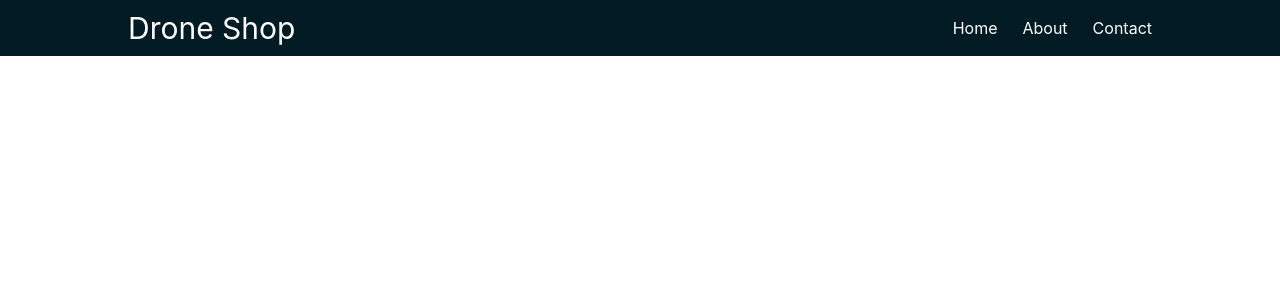
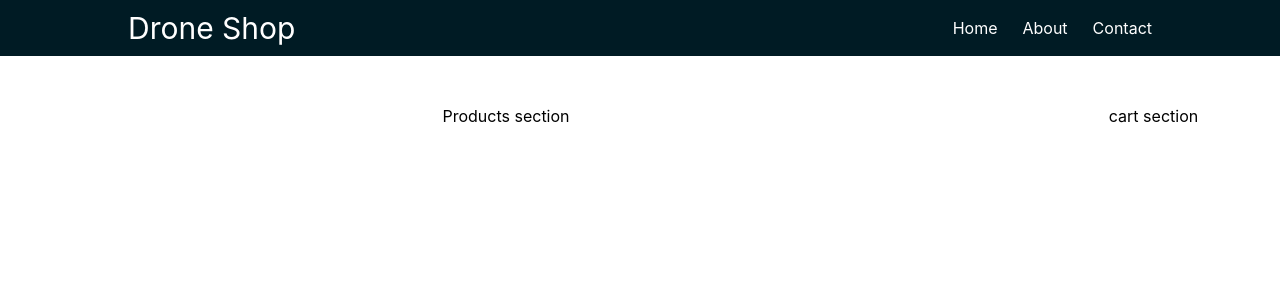
Before and after one commit to amitopu/react-ecomerce-landingpage, a React (Create React App) app: page / in a window 1280 px wide. Shown: the top 300 px of the page. Built offline with nearby package versions, Linux system fonts and the light colour scheme.

Commit message:
some skeleton components are created

```diff
--- a/src/App.js
+++ b/src/App.js
@@ -1,11 +1,13 @@
 import logo from "./logo.svg";
 import "./App.css";
 import Header from "./component/Header/Header";
+import Main from "./component/Main/Main";
 
 function App() {
     return (
         <div className="App">
             <Header></Header>
+            <Main></Main>
         </div>
     );
 }
--- /dev/null
+++ b/src/component/Main/Main.css
@@ -0,0 +1,6 @@
+.main-section {
+    margin-top: 50px;
+    display: grid;
+    grid-template-columns: 4fr 1fr;
+    grid-gap: 15px;
+}
--- /dev/null
+++ b/src/component/Main/Main.js
@@ -0,0 +1,13 @@
+import React from "react";
+import "./Main.css";
+
+const Main = () => {
+    return (
+        <div className="main-section">
+            <div className="products-container">Products section</div>
+            <div className="cart-container">cart section</div>
+        </div>
+    );
+};
+
+export default Main;
```
Also changed, not shown: src/component/Product/Product.js (added, +8 -0 lines), src/component/Product/Product.css (added).
